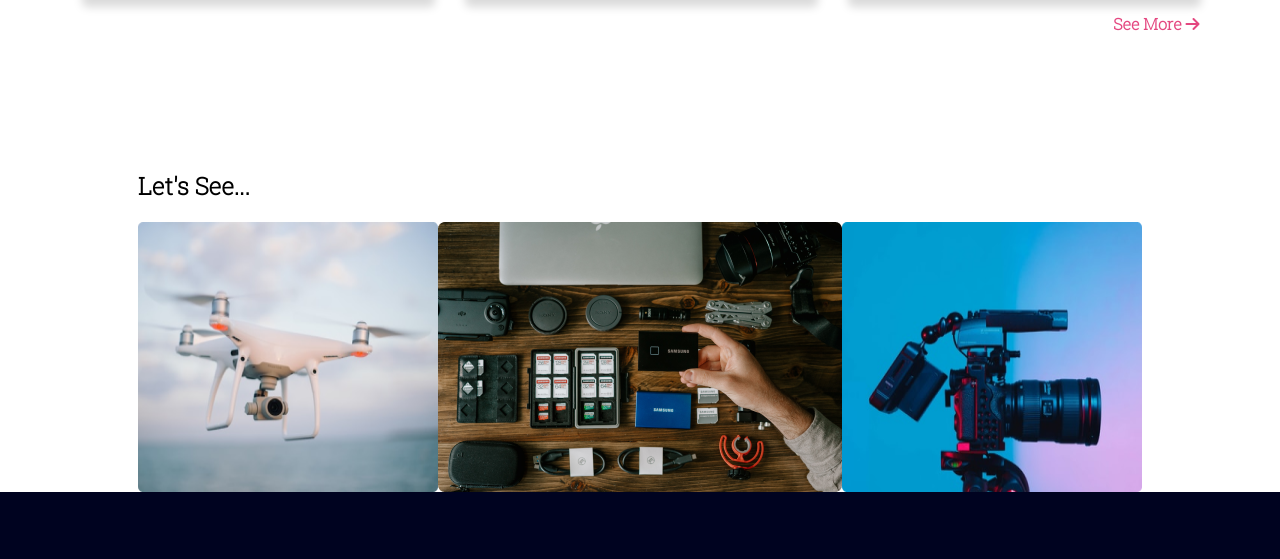
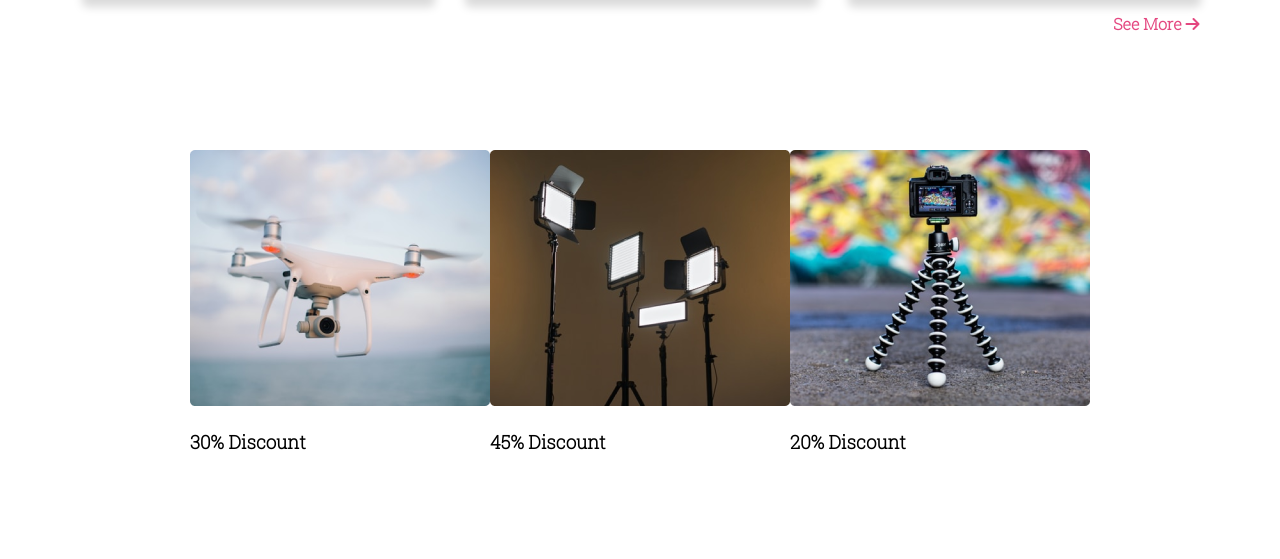
Before and after one commit to rahabulislam1/Influencer-Gear, a plain HTML site: page index.html in a window 1280 px wide. Shown: the part 2050-2609 px from the top of the page. Drawn offline with Linux system fonts and the light colour scheme.

Commit message:
Bonus Updated

```diff
--- a/index.html
+++ b/index.html
@@ -201,11 +201,35 @@
 
         <!-- Bonous Section -->
         <section class="section-3">
-            <h2>Let's See...</h2>
-            <div class="image-show">
-                <img src="./images/drone.png" alt="">
-                <img src="./images/gear.png" alt="">
-                <img src="./images/camera.png" alt="">
+            <div class="bns-drone">
+                <div class="drone-frame">
+                    <div class="photo">
+                        <img src="./images/drone.png" alt="">
+                    </div>
+                    <div class="drone-detail">
+                        <h3>30% Discount</h3>
+                    </div>
+                </div>
+            </div>
+            <div class="bns-drone">
+                <div class="drone-frame">
+                    <div class="photo">
+                        <img src="./images/lights.png" alt="">
+                    </div>
+                    <div class="drone-detail">
+                        <h3>45% Discount</h3>
+                    </div>
+                </div>
+            </div>
+            <div class="bns-drone">
+                <div class="drone-frame">
+                    <div class="photo">
+                        <img src="./images/tripod.png" alt="">
+                    </div>
+                    <div class="drone-detail">
+                        <h3>20% Discount</h3>
+                    </div>
+                </div>
             </div>
         </section>
         <!----------- Bonous Section End ------------>
--- a/styles/style.css
+++ b/styles/style.css
@@ -58,6 +58,10 @@ main{
     /* border: 2px solid gray; */
 }
 
+.section-1:hover .top-section-right-img {
+    transform: scale(1.5);
+    transition: transform 2s ease-in-out;
+}
 
 /* Populer Collection Style */
 
@@ -116,12 +120,23 @@ main{
 
 /* Bonous Section Style */
 
-.image-show {
+.section-3{
     display: flex;
+    margin-bottom: 100px;
+    justify-content: center;
 }
-/* .image-show img{
-    width: 50%;
-} */
+
+.bns-drone {
+    display: flex;
+    flex-wrap: wrap;
+}
+
+.drone-frame:hover .photo {
+    transform: scale(1.5);
+    transition: transform 2s ease-in-out;
+}
+
+
 
 /* Footer Style */
 
@@ -130,7 +145,6 @@ main{
     justify-content: center;
     width: 100%;
     height: 220px;
-    /* margin: 20px; */
     background-color: rgb(0, 3, 32);
 }
 .footer{
@@ -145,6 +159,7 @@ main{
 
 
 /* ------ Media queries ------ */
+
 
 
 /* ------ Mobile Device ------ */
```
Also changed, not shown: images/bat.png (added).
